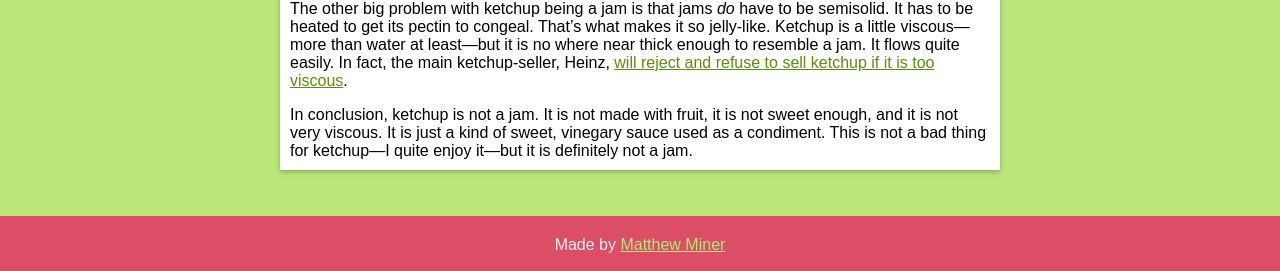
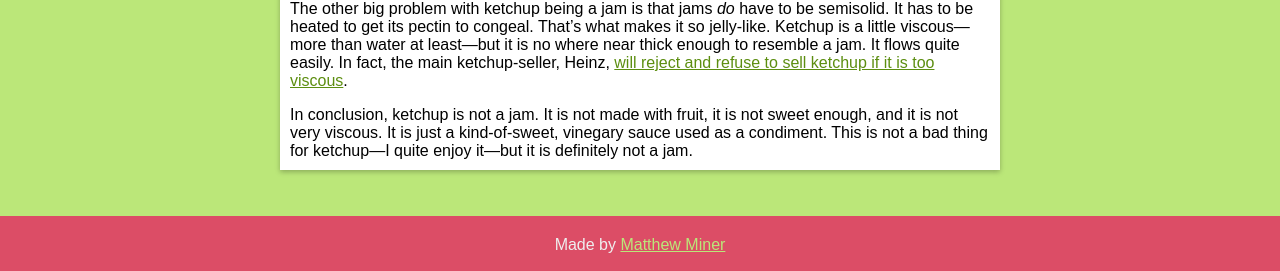
Before and after one commit to mminer237/fruitorvegetable, a Jekyll site: the page built from _items/ketchup.md, in a window 1280 px wide. Shown: the part 626-897 px from the top of the page. Built offline with Jekyll 4.4.1, drawn with Linux system fonts in a browser that asks for light colours.

Commit message:
Hyphenated properly

```diff
--- a/_items/ketchup.md
+++ b/_items/ketchup.md
@@ -12,4 +12,4 @@ Jams are basically always sweet. Even with already sweet fruits, sugar is normal
 
 The other big problem with ketchup being a jam is that jams *do* have to be semisolid. It has to be heated to get its pectin to congeal. That's what makes it so jelly-like. Ketchup is a little viscous—more than water at least—but it is no where near thick enough to resemble a jam. It flows quite easily. In fact, the main ketchup-seller, Heinz, [will reject and refuse to sell ketchup if it is too viscous](https://www.heinz.com.hk/en/trivia/tomato-ketchup).
 
-In conclusion, <span class="speakable">ketchup is not a jam. It is not made with fruit, it is not sweet enough, and it is not very viscous. It is just a kind of sweet, vinegary sauce used as a condiment.</span> This is not a bad thing for ketchup—I quite enjoy it—but it is definitely not a jam.
+In conclusion, <span class="speakable">ketchup is not a jam. It is not made with fruit, it is not sweet enough, and it is not very viscous. It is just a kind-of-sweet, vinegary sauce used as a condiment.</span> This is not a bad thing for ketchup—I quite enjoy it—but it is definitely not a jam.
```
